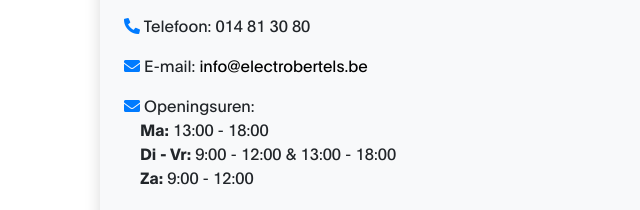
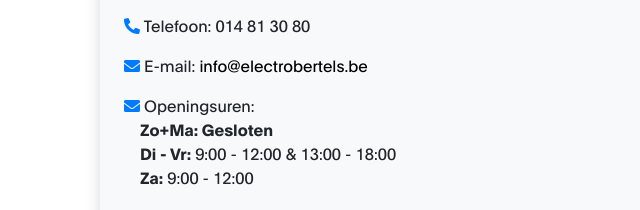
Before and after one commit to cubanote816/electrobertels, a plain HTML site: page index.html in a window 1280 px wide. Shown: the part 286-496 px from the top of the page, 0-640 px from the left. Drawn offline with Linux system fonts and the light colour scheme.

Commit message:
feat: Update opening hours to indicate Sunday and Monday are closed.

```diff
--- a/index.html
+++ b/index.html
@@ -148,7 +148,7 @@
                   <span class="ms-2">Openingsuren:</span>
                   <div class="ms-4 pl-3">
                     <ul class="list-unstyled ms-auto">
-                      <li><strong>Ma:</strong> 13:00 - 18:00</li>
+                      <li><strong>Zo+Ma: Gesloten</strong>
                       <li><strong>Di - Vr:</strong> 9:00 - 12:00 & 13:00 - 18:00</li>
                       <li><strong>Za:</strong> 9:00 - 12:00</li>
                     </ul>
```
